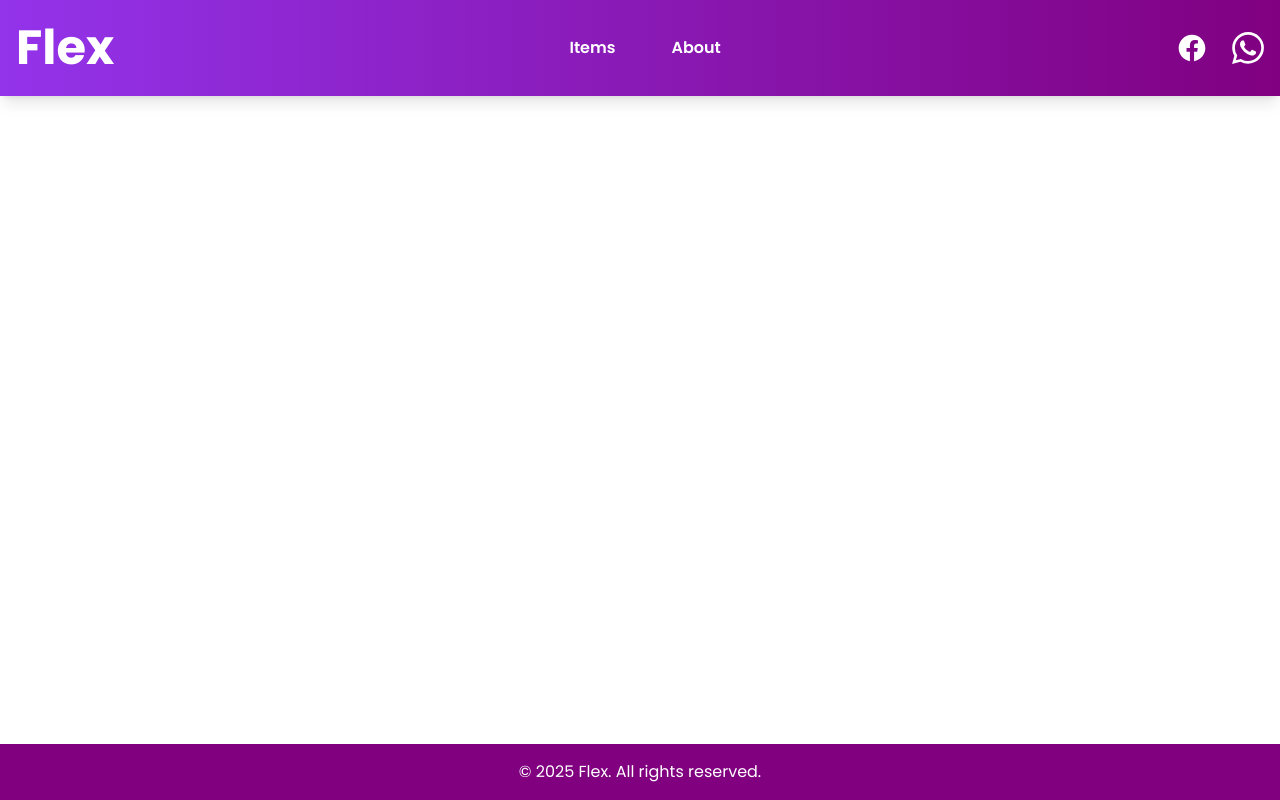
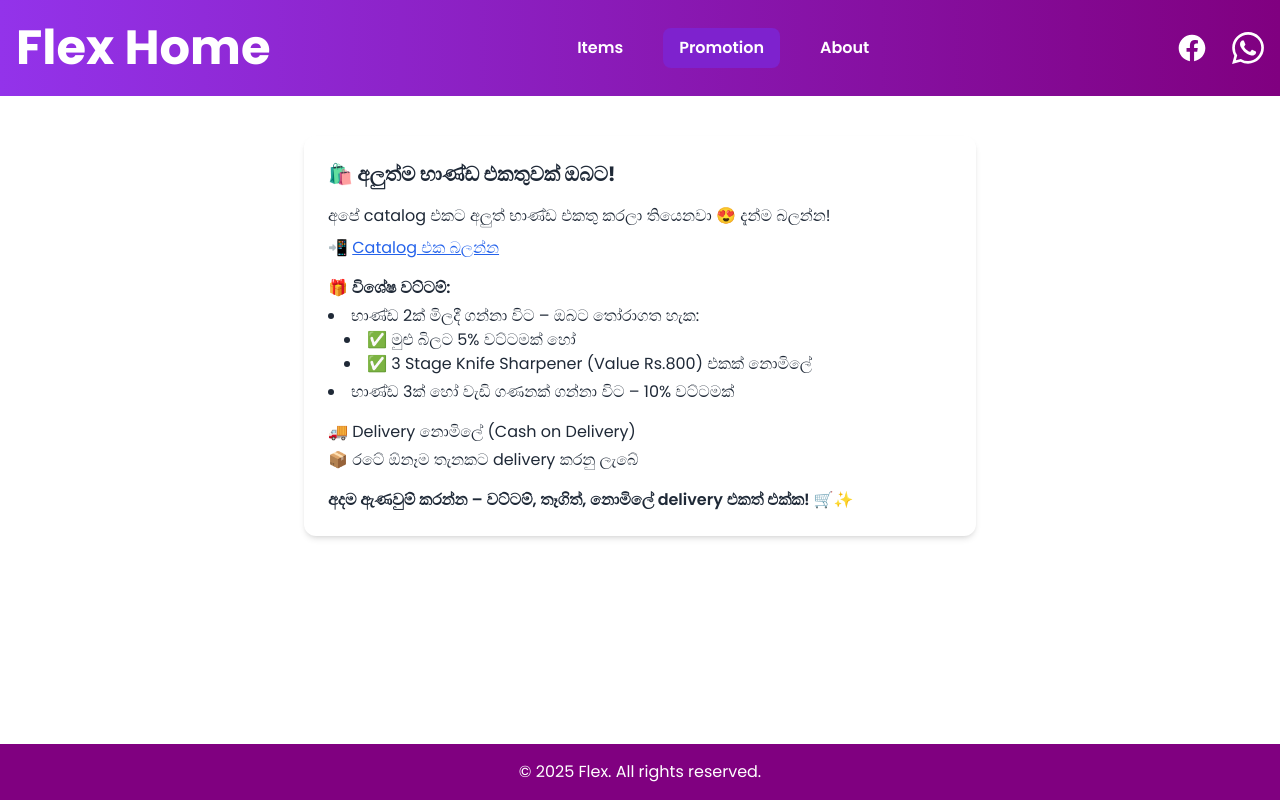
Before and after one commit to SandhanuDulmeth/projectFlex, a React (Vite) app: page /promotion in a window 1280 px wide. Built offline with nearby package versions, Linux system fonts and the light colour scheme.

Commit message:
feat: add Promotion component and update routing in App for promotions page

```diff
--- a/index.html
+++ b/index.html
@@ -7,7 +7,7 @@
     <link rel="preconnect" href="https://fonts.googleapis.com">
     <link rel="preconnect" href="https://fonts.gstatic.com" crossorigin>
     <link href="https://fonts.googleapis.com/css2?family=Poppins:wght@400;600;700&display=swap" rel="stylesheet">
-    <title>Flex - Shop</title>
+    <title>FlexHome - Shop</title>
   </head>
   <body>
     <div id="root"></div>
--- a/src/App.tsx
+++ b/src/App.tsx
@@ -5,6 +5,7 @@ import Footer from './components/Footer';
 import About from './components/About';
 import ItemGrid from './components/ItemGrid';
 import { shopItems } from './data/items';
+import Promotion from './components/Promotion';
 
 function App() {
   return (
@@ -15,6 +16,7 @@ function App() {
           <Routes>
             <Route path="/" element={<ItemGrid items={shopItems} />} />
             <Route path="/items" element={<ItemGrid items={shopItems} />} />
+            <Route path="/promotion" element={<Promotion />} />
             <Route path="/about" element={<About />} />
           </Routes>
         </main>
--- a/src/components/Header.tsx
+++ b/src/components/Header.tsx
@@ -15,7 +15,7 @@ const Header: React.FC = () => {
       <div className="container mx-auto px-4 flex flex-col md:flex-row items-center justify-between">
         <div className="flex items-center justify-between w-full md:w-auto">
           <Link to="/" className="text-4xl md:text-5xl font-bold mb-4 md:mb-0">
-            Flex
+            Flex Home
           </Link>
           <button
             className="md:hidden ml-auto"
@@ -30,6 +30,7 @@ const Header: React.FC = () => {
             ${menuOpen ? 'flex' : 'hidden'} md:flex`}
         >
           <NavLink to="/items" className={navLinkClass}>Items</NavLink>
+          <NavLink to="/promotion" className={navLinkClass}>Promotion</NavLink>
           <NavLink to="/about" className={navLinkClass}>About</NavLink>
         </nav>
         <div className="flex space-x-6 mt-4 md:mt-0">
--- /dev/null
+++ b/src/components/Promotion.tsx
@@ -0,0 +1,30 @@
+import React from 'react';
+
+const Promotion: React.FC = () => (
+  <section className="bg-white px-4 py-10 text-center">
+    <div className="bg-purple rounded-xl shadow-md p-6 mx-auto max-w-2xl text-left text-gray-800">
+      <h3 className="text-xl font-bold mb-4">🛍️ අලුත්ම භාණ්ඩ එකතුවක් ඔබට!</h3>
+      <p className="mb-2">අපේ catalog එකට අලුත් භාණ්ඩ එකතු කරලා තියෙනවා 😍 දැන්ම බලන්න!</p>
+      <p className="mb-4">
+        📲 <a href="https://wa.me/c/94703112876" target="_blank" rel="noopener noreferrer" className="text-blue-600 underline">Catalog එක බලන්න</a>
+      </p>
+      <div className="mb-4">
+        <p className="font-semibold mb-1">🎁 විශේෂ වට්ටම්:</p>
+        <ul className="list-disc list-inside space-y-1">
+          <li>භාණ්ඩ 2ක් මිලදී ගන්නා විට – ඔබට තෝරාගත හැක:
+            <ul className="list-disc list-inside ml-4">
+              <li>✅ මුළු බිලට 5% වට්ටමක් හෝ</li>
+              <li>✅ 3 Stage Knife Sharpener (Value Rs.800) එකක් නොමිලේ</li>
+            </ul>
+          </li>
+          <li>භාණ්ඩ 3ක් හෝ වැඩි ගණනක් ගන්නා විට – 10% වට්ටමක්</li>
+        </ul>
+      </div>
+      <p className="mb-1">🚚 Delivery නොමිලේ (Cash on Delivery)</p>
+      <p className="mb-4">📦 රටේ ඕනෑම තැනකට delivery කරනු ලැබේ</p>
+      <p className="font-semibold">අදම ඇණවුම් කරන්න – වට්ටම්, තෑගිත්, නොමිලේ delivery එකත් එක්ක! 🛒✨</p>
+    </div>
+  </section>
+);
+
+export default Promotion;
--- a/src/data/items.ts
+++ b/src/data/items.ts
@@ -27,15 +27,15 @@ export const shopItems: ShopItem[] = [
     iframeUrl: 'https://www.facebook.com/plugins/post.php?href=https%3A%2F%2Fwww.facebook.com%2Fpermalink.php%3Fstory_fbid%3Dpfbid05mscEDf58efaa858tKQdWgeUYGfffHwJ7PnMoUjaDfz59ZesxCsYzAe1a3cFqDWul%26id%3D61576760342310&show_text=true&width=500',
     width: 500,
     height: 674,
-    category: 'other'
-  },
-  {
-    id: '5',
-    iframeUrl: 'https://www.facebook.com/plugins/post.php?href=https%3A%2F%2Fwww.facebook.com%2Fpermalink.php%3Fstory_fbid%3Dpfbid0Uw3mLq9D9iPXqfY3w7VGcpxjbJpnZV8o9dgkKTv9SPgoVCeSL5d8s6sf1c5uD6MJl%26id%3D61576760342310&show_text=true&width=500',
-    width: 500,
-    height: 674,
     category: 'homeware'
   },
+  // {
+  //   id: '5',
+  //   iframeUrl: 'https://www.facebook.com/plugins/post.php?href=https%3A%2F%2Fwww.facebook.com%2Fpermalink.php%3Fstory_fbid%3Dpfbid0Uw3mLq9D9iPXqfY3w7VGcpxjbJpnZV8o9dgkKTv9SPgoVCeSL5d8s6sf1c5uD6MJl%26id%3D61576760342310&show_text=true&width=500',
+  //   width: 500,
+  //   height: 674,
+  //   category: 'homeware'
+  // },
   {
     id: '6',
     iframeUrl: 'https://www.facebook.com/plugins/post.php?href=https%3A%2F%2Fwww.facebook.com%2Fpermalink.php%3Fstory_fbid%3Dpfbid029V8FhgyoMjxfV1Qqzj8QVVCF3eWx91gatEj6XPUEU4ruaTzSthKHv8FjSV5bcZ5Fl%26id%3D61576760342310&show_text=true&width=500',
@@ -49,5 +49,52 @@ export const shopItems: ShopItem[] = [
     width: 500,
     height: 674,
     category: 'homeware'
+  },
+    {
+    id: '8',
+    iframeUrl: 'https://www.facebook.com/plugins/post.php?href=https%3A%2F%2Fwww.facebook.com%2Fpermalink.php%3Fstory_fbid%3Dpfbid0mTV46urFUWNoUJ7pUwBgh2zzxZfy1fCdjSNXZnjeRxs3KjWFVxKB63EbgFma44fql%26id%3D61576760342310&show_text=true&width=500',
+    width: 500,
+    height: 674,
+    category: 'homeware'
+  },
+  {
+    id: '9',
+    iframeUrl: 'https://www.facebook.com/plugins/post.php?href=https%3A%2F%2Fwww.facebook.com%2Fpermalink.php%3Fstory_fbid%3Dpfbid0rsTpEM5ChPsoPMUBWQFfZ6VWK2EK1uu5k1pLxpUmYjmkZquEQASJYv7cKCUxpc5al%26id%3D61576760342310&show_text=true&width=500',
+    width: 500,
+    height: 674,
+    category: 'homeware'
+  },
+  {
+    id: '10',
+    iframeUrl: 'https://www.facebook.com/plugins/post.php?href=https%3A%2F%2Fwww.facebook.com%2Fpermalink.php%3Fstory_fbid%3Dpfbid0Ehs88wX3LfttFWKbiCuoa2B1MG7A5f4tzJrX9qyV5YZ6oL1PJii5NaMG5tXQWGRjl%26id%3D61576760342310&show_text=true&width=500',
+    width: 500,
+    height: 674,
+    category: 'homeware'
+  },
+    {
+    id: '11',
+    iframeUrl: 'https://www.facebook.com/plugins/post.php?href=https%3A%2F%2Fwww.facebook.com%2Fpermalink.php%3Fstory_fbid%3Dpfbid0DUYsjN37H3uwyZqbziDczFgMyGwfrratoGLGUmGkTBY2r1kWujV685oE3FrswfaUl%26id%3D61576760342310&show_text=true&width=500',
+    width: 500,
+    height: 674,
+    category: 'homeware'
+  },
+  {
+    id: '12',
+    iframeUrl: 'https://www.facebook.com/plugins/video.php?height=476&href=https%3A%2F%2Fwww.facebook.com%2F61576760342310%2Fvideos%2F1445285799983097%2F&show_text=true&width=476&t=1',
+    width: 500,
+    height: 674,
+    category: 'homeware'
+  },
+  {
+    id: '13',
+    iframeUrl: 'https://www.facebook.com/plugins/video.php?height=476&href=https%3A%2F%2Fwww.facebook.com%2F61576760342310%2Fvideos%2F693053089972136%2F&show_text=true&width=476&t=1',
+    width: 500,
+    height: 674,
+    category: 'homeware'
   }
+
+
+
+
+
 ];
```
